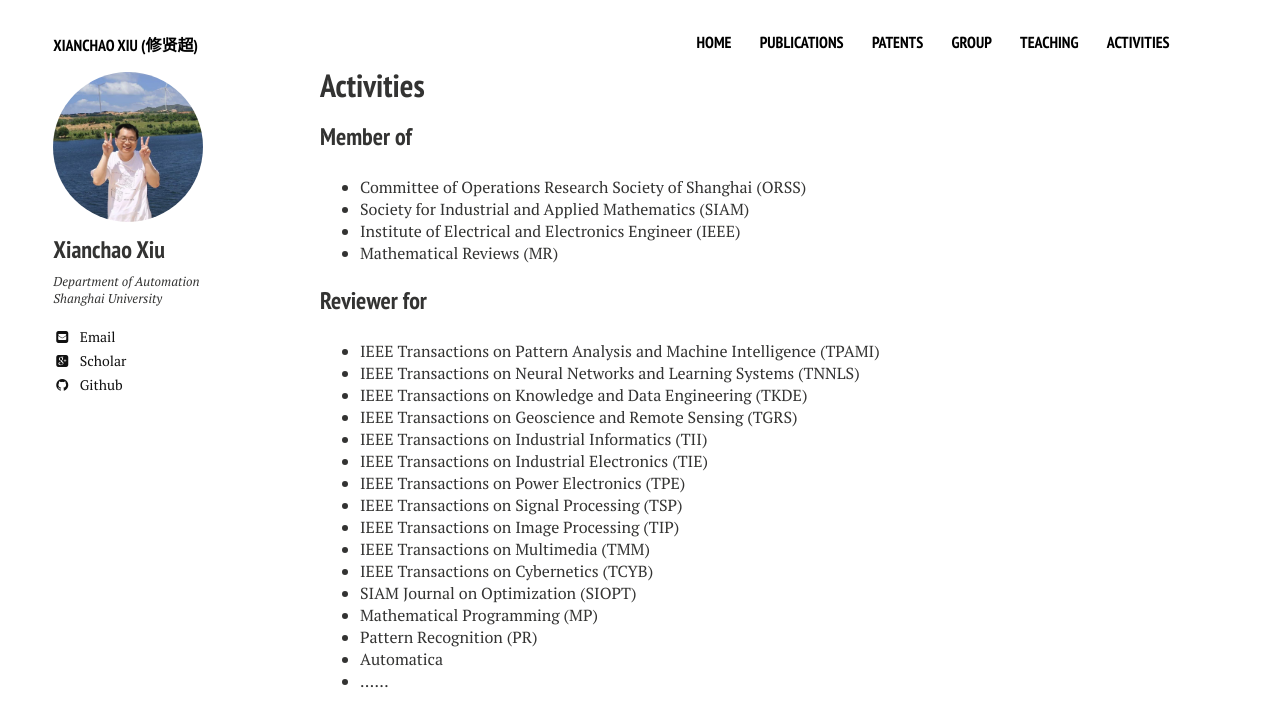
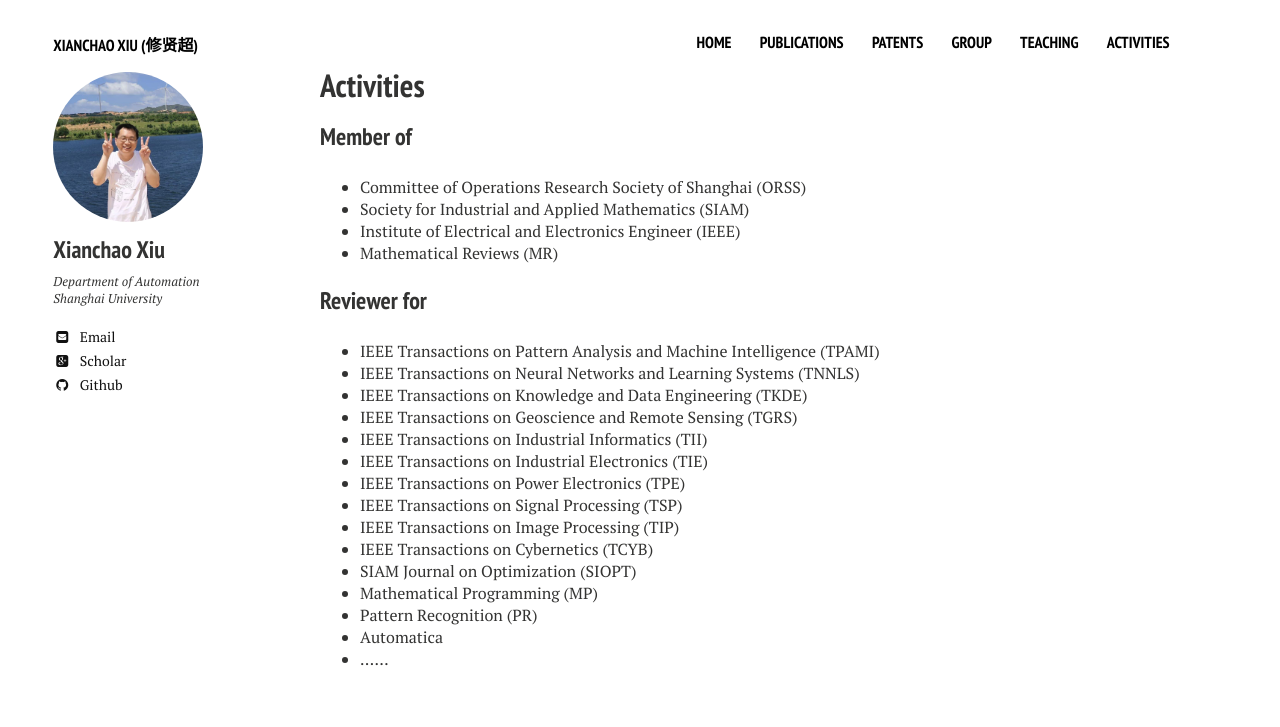
Before and after one commit to xianchaoxiu/xianchaoxiu.github.io, a Jekyll site: the page built from activities/index.md, in a window 1280 px wide. Shown: the top 727 px of the page. Built offline with Jekyll 4.4.1, drawn with Linux system fonts in a browser that asks for light colours; nearby versions of some CDN libraries.

Commit message:
Update index.md

```diff
--- a/activities/index.md
+++ b/activities/index.md
@@ -25,7 +25,6 @@ share: false
 * IEEE Transactions on Power Electronics (TPE) <br>
 * IEEE Transactions on Signal Processing (TSP) <br>
 * IEEE Transactions on Image Processing (TIP) <br>
-* IEEE Transactions on Multimedia (TMM)<br>
 * IEEE Transactions on Cybernetics (TCYB) <br>
 * SIAM Journal on Optimization (SIOPT) <br>
 * Mathematical Programming (MP) <br>
```
